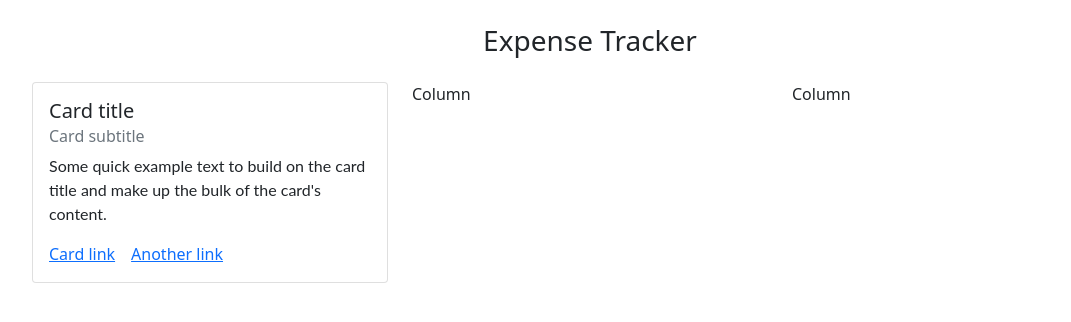
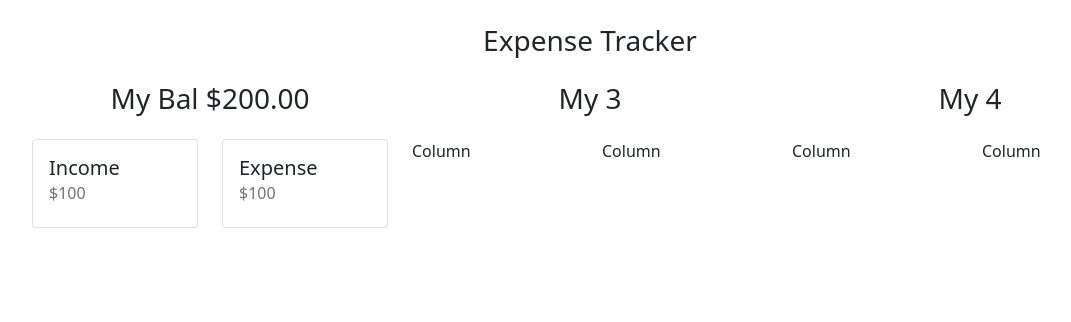
Before and after one commit to rajrachchh14/react-expensetracker, a React (Create React App) app: page / in a window 1280 px wide. Shown: the top 322 px of the page, without its empty margins (50-1121 px from the left). Built offline with nearby package versions, Linux system fonts and the light colour scheme.

Commit message:
1 file modified, 1 added

```diff
--- a/src/App.js
+++ b/src/App.js
@@ -4,28 +4,37 @@ export default function App() {
   return (
     <>
       <div className="container mt-4">
-        <div className="row">
-          <h3 className="text-center mb-4">Expense Tracker </h3>
-          <div className="col col-lg-4">
+        <h3 className="text-center mb-4">Expense Tracker </h3>
+        <div className="row row-cols-2 row-cols-lg-3">
+          <div className="col-4">
+            <h3 className="text-center mb-4">My Bal $200.00 </h3>
+          </div>
+          <div class="col-4">
+            <h3 className="text-center">My 3 </h3>
+          </div>
+          <div class="col-4">
+            <h3 className="text-center">My 4 </h3>
+          </div>
+          <div class="col-4 col-lg-2">
             <div className="card">
               <div className="card-body">
-                <h5 className="card-title">Card title</h5>
-                <h6 className="card-subtitle mb-2 text-muted">Card subtitle</h6>
-                <p className="card-text">
-                  Some quick example text to build on the card title and make up
-                  the bulk of the card's content.
-                </p>
-                <a href="#" className="card-link">
-                  Card link
-                </a>
-                <a href="#" className="card-link">
-                  Another link
-                </a>
+                <h5 className="card-title">Income</h5>
+                <h6 className="card-subtitle mb-2 text-muted">$100</h6>
               </div>
             </div>
           </div>
-          <div className="col col-lg-4">Column</div>
-          <div className="col col-lg-4">Column</div>
+          <div class="col-4 col-lg-2">
+            <div className="card">
+              <div className="card-body">
+                <h5 className="card-title">Expense</h5>
+                <h6 className="card-subtitle mb-2 text-muted">$100</h6>
+              </div>
+            </div>
+          </div>
+          <div class="col-4 col-lg-2">Column</div>
+          <div class="col-4 col-lg-2">Column</div>
+          <div class="col-4 col-lg-2">Column</div>
+          <div class="col-4 col-lg-2">Column</div>
         </div>
       </div>
     </>
```
Also changed, not shown: src/Test.js (added, +41 -0 lines).
